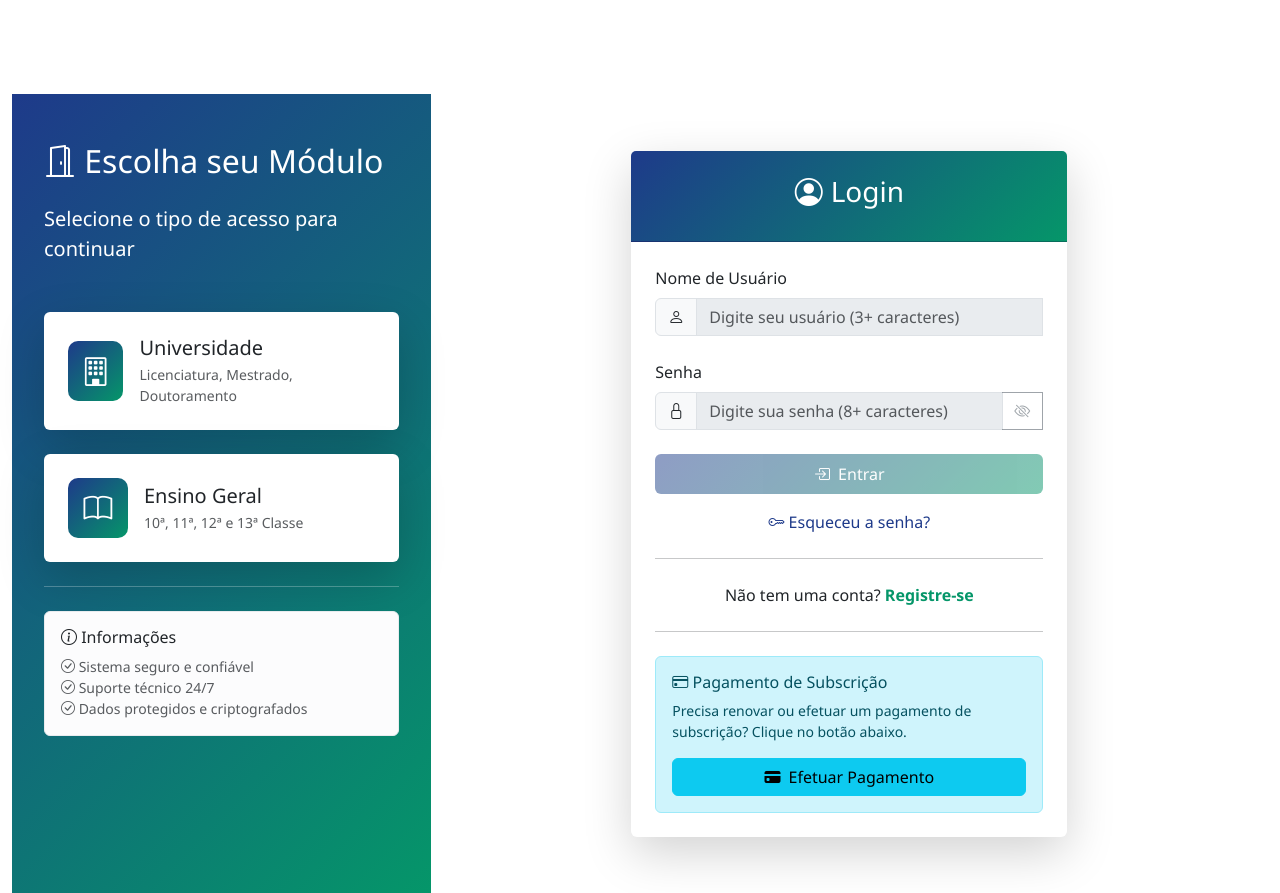
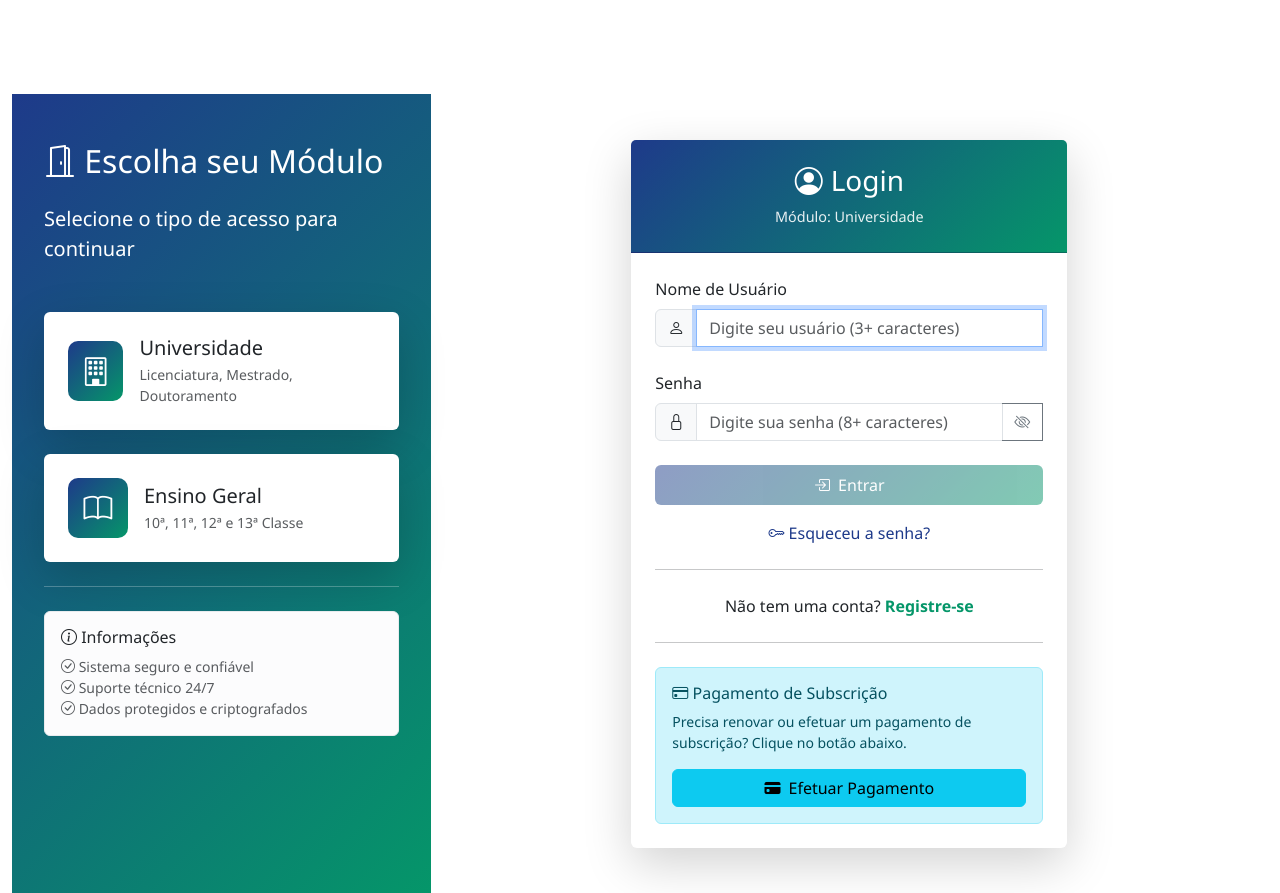
Before and after one commit to OsvaldoFernando/SIGE-QUETA, a Django app: page /login/ in a window 1280 px wide. Shown: the top 893 px of the page. Run offline with Django 5.2, Linux system fonts and the light colour scheme; data that the repository does not hold is empty.

Commit message:
Set the university module as the default for login
Pre-select the University module and enable login fields on page load.

Replit-Commit-Author: Agent
Replit-Commit-Session-Id: 57c0a9ec-f347-4157-ba81-dbd6d91d264f
Replit-Commit-Checkpoint-Type: full_checkpoint
Replit-Commit-Event-Id: 190a1157-963e-417f-b7b5-a012924ca9da
Replit-Commit-Screenshot-Url: https://storage.googleapis.com/screenshot-production-us-central1/5d1503cb-46a8-4ce8-bfbc-d00772f5c352/57c0a9ec-f347-4157-ba81-dbd6d91d264f/BEGkSGL
Replit-Helium-Checkpoint-Created: true

```diff
--- a/core/templates/core/login.html
+++ b/core/templates/core/login.html
@@ -152,6 +152,11 @@
                                 // Ativar campos de login automaticamente
                                 enableLoginForm();
                             }
+
+                            // Pré-selecionar Módulo Universidade ao carregar a página
+                            document.addEventListener('DOMContentLoaded', function() {
+                                selectModule('universidade');
+                            });
 
                             // Ativar Formulário de Login
                             function enableLoginForm() {
```
Also changed, not shown: .local/state/replit/agent/progress_tracker.md, 2 other files.
